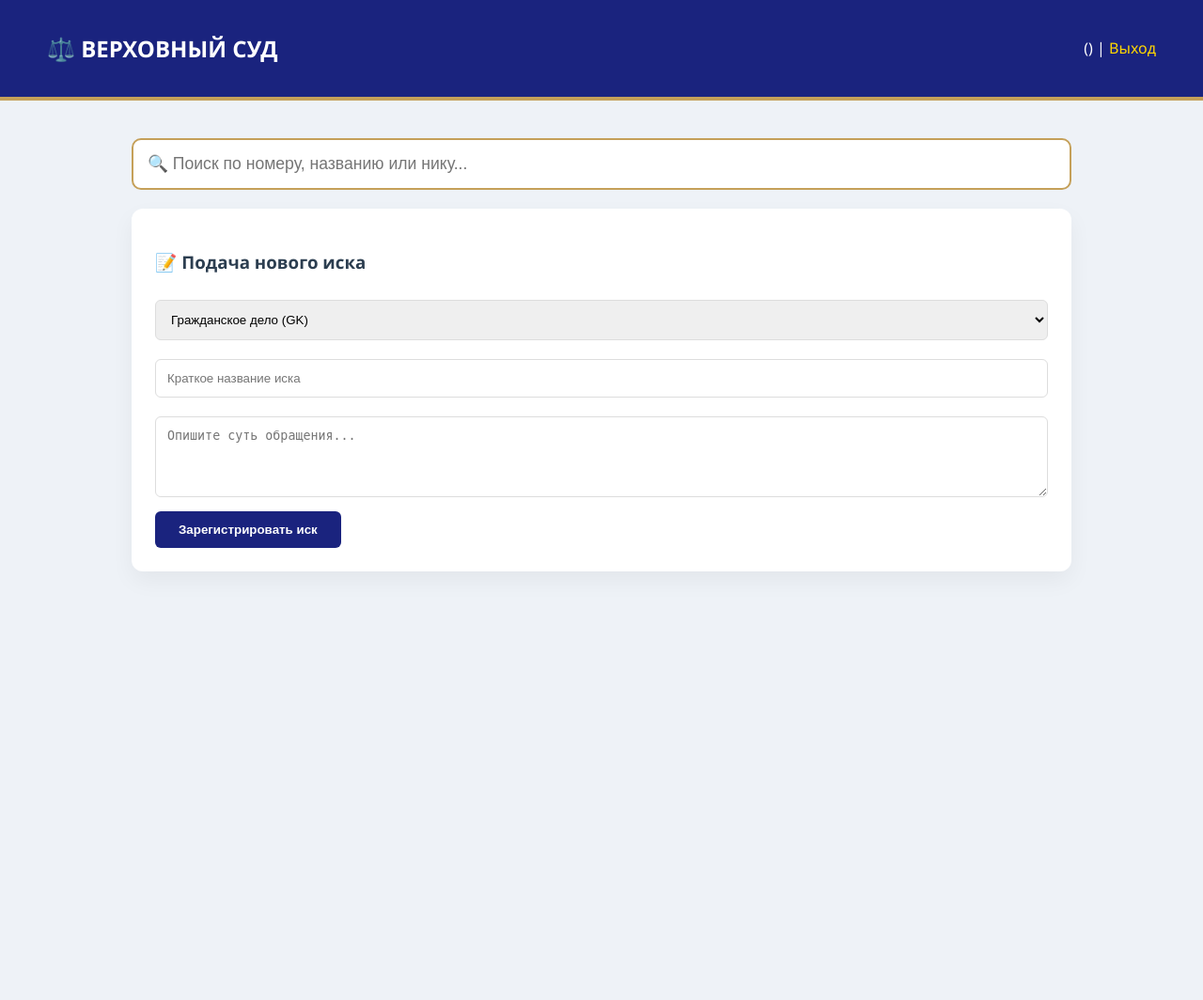
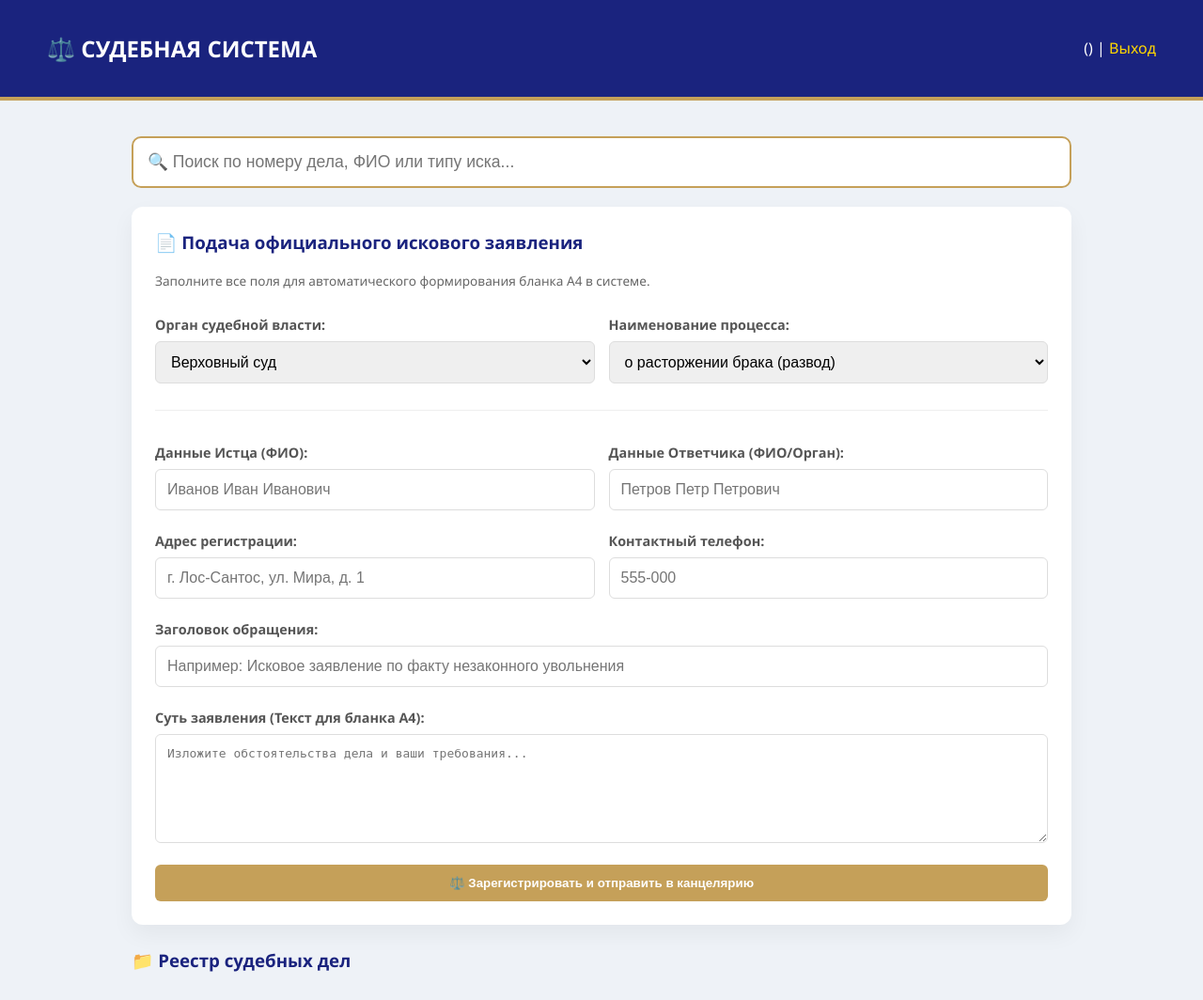
Before and after one commit to AFASFSAFAFDWRW/bro, a Flask app: template templates/index.html in a window 1280 px wide. Shown: the whole page at 94% size. Before the commit the page ends 608 px from the top, so only its background shows below. Run offline with Flask 3, Linux system fonts and the light colour scheme; the template is opened without the code that fills it, so the values that code supplies are empty; parts of the project's set-up code (start-up, migrations or seed data) failed here and were passed over.

Commit message:
Update index.html

```diff
--- a/templates/index.html
+++ b/templates/index.html
@@ -2,7 +2,7 @@
 <html lang="ru">
 <head>
     <meta charset="UTF-8">
-    <title>Судебный Портал</title>
+    <title>Судебный Портал | Канцелярия</title>
     <style>
         body { font-family: 'Segoe UI', sans-serif; background: #eef2f7; margin: 0; color: #2c3e50; }
         .nav { background: #1a237e; color: #fff; padding: 15px 50px; display: flex; justify-content: space-between; align-items: center; border-bottom: 4px solid #c5a059; }
@@ -14,72 +14,142 @@
         .status-В-работе { border-left: 8px solid #3498db; }
         .status-Завершен { border-left: 8px solid #27ae60; }
 
-        .btn { background: #1a237e; color: white; padding: 12px 25px; border: none; border-radius: 6px; cursor: pointer; font-weight: 600; text-decoration: none; display: inline-block; }
+        .btn { background: #1a237e; color: white; padding: 12px 25px; border: none; border-radius: 6px; cursor: pointer; font-weight: 600; text-decoration: none; display: inline-block; transition: 0.3s; }
+        .btn:hover { background: #283593; opacity: 0.9; }
         .btn-sm { padding: 6px 12px; font-size: 0.85em; }
         .btn-danger { background: #c0392b; }
         .btn-success { background: #27ae60; }
 
-        .search-box { width: 100%; padding: 15px; border-radius: 10px; border: 2px solid #c5a059; margin-bottom: 20px; font-size: 1.1em; outline: none; }
-        .case-badge { background: #c5a059; color: white; padding: 4px 12px; border-radius: 20px; font-size: 0.85em; margin-right: 10px; }
-        input, select, textarea { width: 100%; padding: 12px; margin: 10px 0; border: 1px solid #ddd; border-radius: 6px; box-sizing: border-box; }
-        .judge-info { font-size: 0.85em; color: #1a237e; background: #eef2f7; padding: 15px; border-radius: 6px; margin-top: 15px; }
+        .search-box { width: 100%; padding: 15px; border-radius: 10px; border: 2px solid #c5a059; margin-bottom: 20px; font-size: 1.1em; outline: none; box-sizing: border-box; }
+        .case-badge { background: #c5a059; color: white; padding: 4px 12px; border-radius: 20px; font-size: 0.85em; margin-right: 10px; font-weight: bold; }
+
+        label { display: block; margin-top: 15px; font-weight: bold; font-size: 0.9em; color: #555; }
+        input, select, textarea { width: 100%; padding: 12px; margin: 8px 0; border: 1px solid #ddd; border-radius: 6px; box-sizing: border-box; font-size: 1em; }
+
+        .form-grid { display: grid; grid-template-columns: 1fr 1fr; gap: 15px; }
+        .judge-info { font-size: 0.85em; color: #1a237e; background: #f0f4f8; padding: 15px; border-radius: 6px; margin-top: 15px; border: 1px dashed #1a237e; }
         .status-label { float: right; font-weight: bold; text-transform: uppercase; font-size: 0.75em; padding: 4px 10px; border-radius: 4px; background: #eee; }
+
+        hr { border: none; border-top: 1px solid #eee; margin: 20px 0; }
     </style>
 </head>
 <body>
     <div class="nav">
-        <h2>⚖️ ВЕРХОВНЫЙ СУД</h2>
-        <div>{{ user.username }} ({{ user.role }}) | <a href="/logout" style="color: gold; text-decoration: none;">Выход</a></div>
+        <h2>⚖️ СУДЕБНАЯ СИСТЕМА</h2>
+        <div><strong>{{ user.username }}</strong> ({{ user.role }}) | <a href="/logout" style="color: gold; text-decoration: none;">Выход</a></div>
     </div>
 
     <div class="container">
-        <input type="text" id="caseSearch" class="search-box" placeholder="🔍 Поиск по номеру, названию или нику...">
+        <input type="text" id="caseSearch" class="search-box" placeholder="🔍 Поиск по номеру дела, ФИО или типу иска...">
 
         <div class="card">
-            <h3>📝 Подача нового иска</h3>
+            <h3 style="margin-top: 0; color: #1a237e;">📄 Подача официального искового заявления</h3>
+            <p style="font-size: 0.85em; color: #666;">Заполните все поля для автоматического формирования бланка А4 в системе.</p>
+
             <form action="/create_case" method="post">
-                <select name="case_type">
-                    <option value="GK">Гражданское дело (GK)</option>
-                    <option value="YD">Уголовное/Админ (YD)</option>
-                    <option value="KA">Кассация (KA)</option>
-                    <option value="GH">Верховный суд (GH)</option>
-                </select>
-                <input type="text" name="title" placeholder="Краткое название иска" required>
-                <textarea name="content" rows="4" placeholder="Опишите суть обращения..." required></textarea>
-                <button type="submit" class="btn">Зарегистрировать иск</button>
+                <div class="form-grid">
+                    <div>
+                        <label>Орган судебной власти:</label>
+                        <select name="court_name" required>
+                            <option>Верховный суд</option>
+                            <option>Кассационный Суд</option>
+                            <option>Суд по Уголовным и Административным делам</option>
+                            <option>Суд по гражданским делам</option>
+                        </select>
+                    </div>
+                    <div>
+                        <label>Наименование процесса:</label>
+                        <select name="process_type" required>
+                            <option>о расторжении брака (развод)</option>
+                            <option>о признании брака недействительным</option>
+                            <option>о взыскании алиментов</option>
+                            <option>об установлении отцовства</option>
+                            <option>о лишении родительских прав</option>
+                            <option>о разделе имущества</option>
+                            <option>о признании права собственности</option>
+                            <option>о выселении</option>
+                            <option>о восстановлении на работе</option>
+                            <option>о возмещении материального ущерба</option>
+                            <option>о компенсации морального вреда</option>
+                            <option>об оспаривании действий органа власти</option>
+                            <option>о взыскании задолженности</option>
+                        </select>
+                    </div>
+                </div>
+
+                <hr>
+
+                <div class="form-grid">
+                    <div>
+                        <label>Данные Истца (ФИО):</label>
+                        <input type="text" name="plaintiff_fio" placeholder="Иванов Иван Иванович" required>
+                    </div>
+                    <div>
+                        <label>Данные Ответчика (ФИО/Орган):</label>
+                        <input type="text" name="defendant_fio" placeholder="Петров Петр Петрович" required>
+                    </div>
+                </div>
+
+                <div class="form-grid">
+                    <div>
+                        <label>Адрес регистрации:</label>
+                        <input type="text" name="plaintiff_address" placeholder="г. Лос-Сантос, ул. Мира, д. 1" required>
+                    </div>
+                    <div>
+                        <label>Контактный телефон:</label>
+                        <input type="text" name="plaintiff_phone" placeholder="555-000" required>
+                    </div>
+                </div>
+
+                <label>Заголовок обращения:</label>
+                <input type="text" name="title" placeholder="Например: Исковое заявление по факту незаконного увольнения" required>
+
+                <label>Суть заявления (Текст для бланка А4):</label>
+                <textarea name="content" rows="6" placeholder="Изложите обстоятельства дела и ваши требования..." required></textarea>
+
+                <button type="submit" class="btn" style="width: 100%; margin-top: 10px; background: #c5a059;">⚖️ Зарегистрировать и отправить в канцелярию</button>
             </form>
         </div>
 
         <div id="casesList">
+            <h3 style="color: #1a237e;">📁 Реестр судебных дел</h3>
             {% for case in cases %}
             <div class="card case-card status-{{ case.status|replace(' ', '-') }}">
                 <span class="status-label">{{ case.status }}</span>
                 <div style="display: flex; justify-content: space-between; align-items: flex-start;">
                     <div>
                         <span class="case-badge">{{ case.case_num }}</span>
-                        <strong>{{ case.title }}</strong>
+                        <strong style="font-size: 1.1em;">{{ case.title }}</strong>
+                        <div style="margin-top: 5px; font-size: 0.85em; color: #666;">
+                            <span>🏛 {{ case.court_name }}</span> |
+                            <span>👤 Истец: {{ case.plaintiff_fio }}</span>
+                        </div>
                     </div>
                     {% if user.role != 'Гражданин' %}
-                    <a href="/delete_case/{{ case.id }}" class="btn btn-sm btn-danger" onclick="return confirm('Удалить?')">Удалить</a>
+                    <a href="/delete_case/{{ case.id }}" class="btn btn-sm btn-danger" onclick="return confirm('Вы уверены, что хотите удалить дело из архива?')">Удалить</a>
                     {% endif %}
                 </div>
 
-                <p style="margin: 15px 0; font-size: 0.95em;">{{ case.content }}</p>
+                <div style="margin: 15px 0; padding: 10px; background: #fafafa; border-radius: 6px; font-size: 0.95em; white-space: pre-wrap;">{{ case.content }}</div>
 
                 {% if case.judge_id %}
                     <div class="judge-info">
-                        <strong>👨‍⚖️ Судья:</strong> {{ case.judge_id }}
+                        <strong>👨‍⚖️ Судья в производстве:</strong> {{ case.judge_id }}
                         {% if case.result %}
-                            <p><strong>⚖️ Вердикт:</strong> {{ case.result }}</p>
+                            <hr>
+                            <p><strong>⚖️ ИТОГОВЫЙ ВЕРДИКТ:</strong></p>
+                            <div style="font-style: italic;">{{ case.result }}</div>
                         {% elif user.username == case.judge_id %}
                             <form action="/answer_case/{{ case.id }}" method="post" style="margin-top: 10px;">
-                                <textarea name="result" rows="2" placeholder="Введите решение..." required></textarea>
-                                <button type="submit" class="btn btn-sm btn-success">Вынести вердикт</button>
+                                <textarea name="result" rows="3" placeholder="Введите текст судебного постановления / вердикта..." required></textarea>
+                                <button type="submit" class="btn btn-sm btn-success">✅ Опубликовать вердикт</button>
                             </form>
                         {% endif %}
                     </div>
                 {% elif user.role != 'Гражданин' %}
-                    <a href="/take_case/{{ case.id }}" class="btn btn-sm btn-warn" style="background: #3498db;">Взять в работу</a>
+                    <div style="text-align: right;">
+                        <a href="/take_case/{{ case.id }}" class="btn btn-sm" style="background: #3498db;">Принять к производству</a>
+                    </div>
                 {% endif %}
             </div>
             {% endfor %}
@@ -87,16 +157,13 @@
     </div>
 
     <script>
-        // Скрипт мгновенного поиска
+        // Мгновенный поиск по всем параметрам
         document.getElementById('caseSearch').addEventListener('keyup', function() {
             let filter = this.value.toLowerCase();
             let cards = document.getElementsByClassName('case-card');
             for (let card of cards) {
-                if (card.innerText.toLowerCase().includes(filter)) {
-                    card.style.display = "";
-                } else {
-                    card.style.display = "none";
-                }
+                let content = card.innerText.toLowerCase();
+                card.style.display = content.includes(filter) ? "" : "none";
             }
         });
     </script>
```
